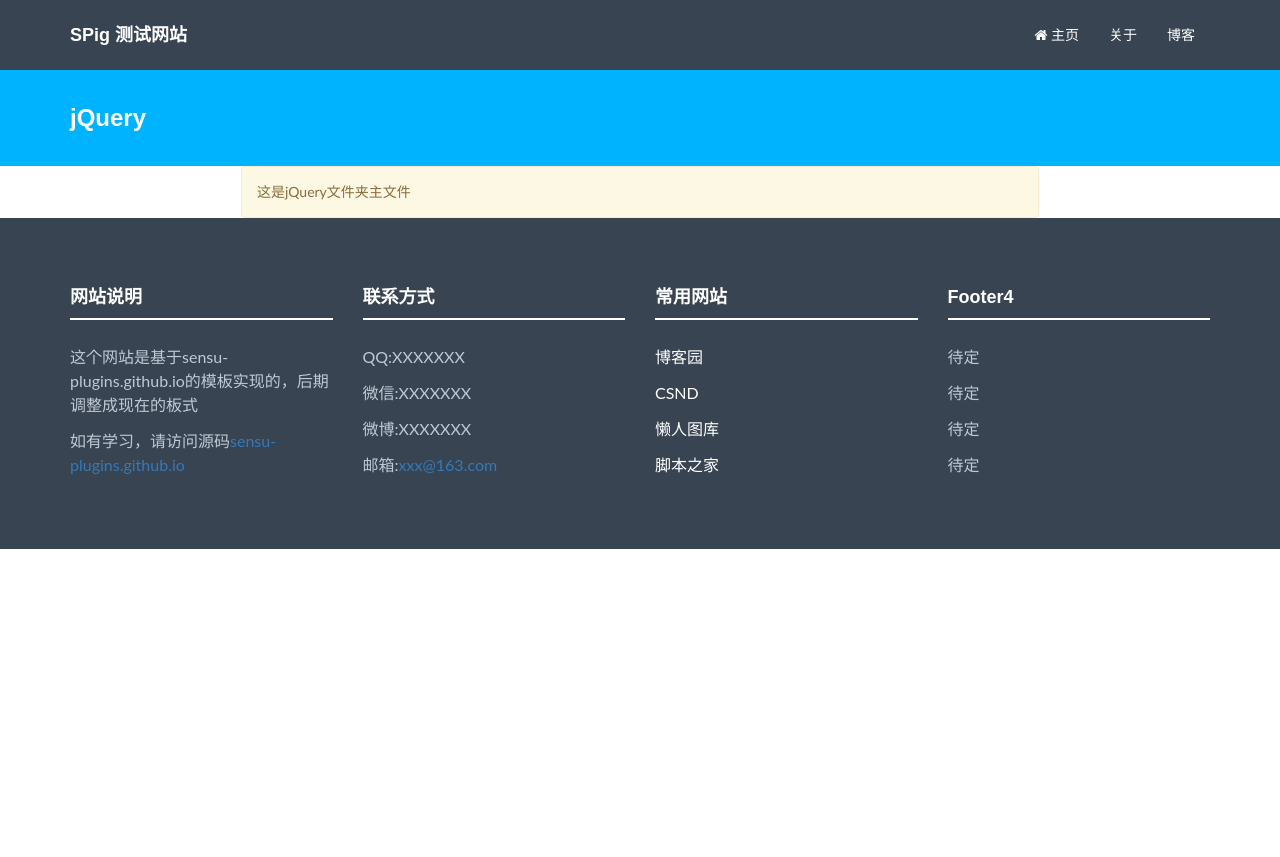
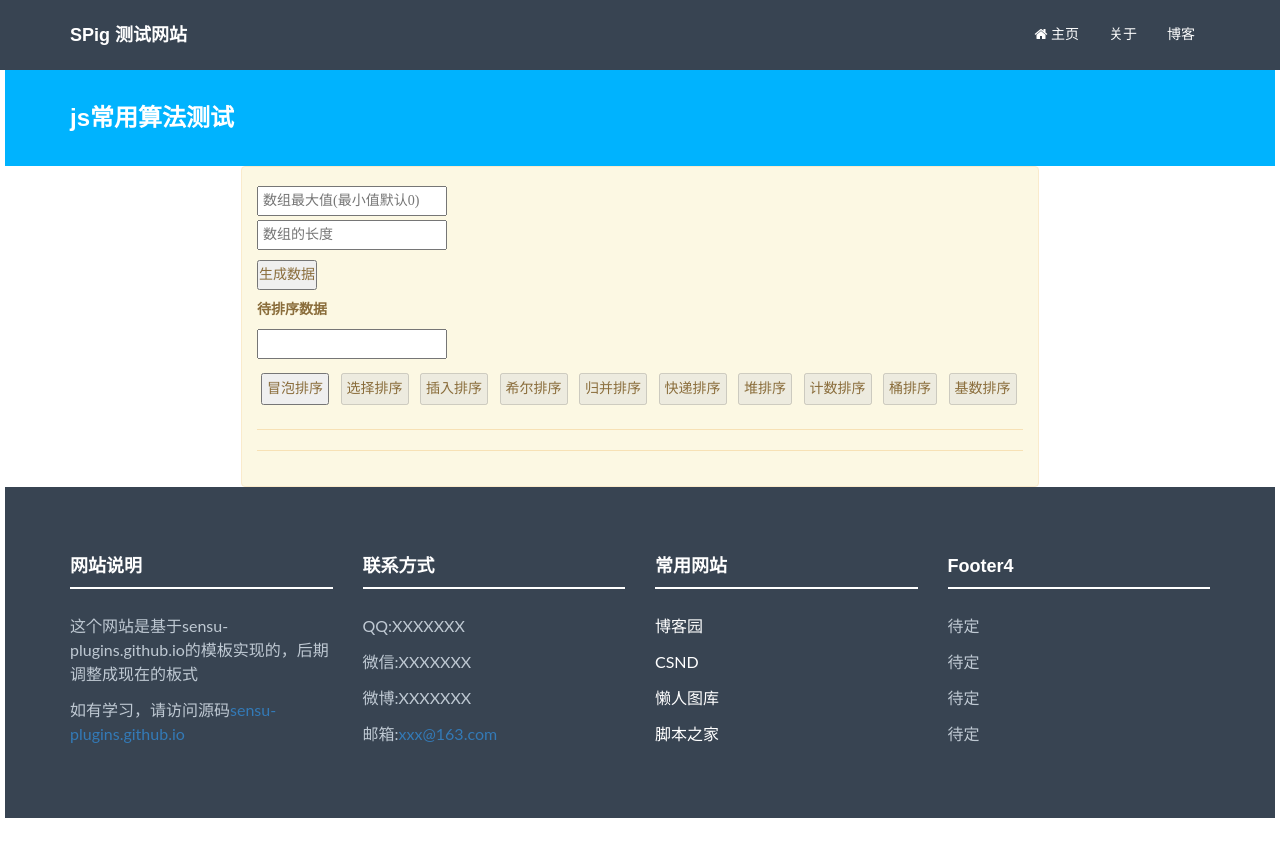
Before and after one commit to yaming042/yaming042.github.io, a Jekyll site: the page built from fe/jq/index.md, in a window 1280 px wide. Shown: the top 857 px of the page. Built offline with Jekyll 4.4.1, drawn with Linux system fonts in a browser that asks for light colours; comment, search, counter and statistics services are not loaded.

Commit message:
add sort article

```diff
--- a/fe/jq/index.md
+++ b/fe/jq/index.md
@@ -1,9 +1,146 @@
 ---
 layout: page
-title: jQuery
+title: js常用算法测试
 permalink: /fe/jq/
 ---
 
 <div class="alert alert-warning" role="alert">
-这是jQuery文件夹主文件
+<link rel="stylesheet" href="{{ site.baseurl }}/public/css/sort.css" />
+<!--1.随机生成乱序数据-->
+	<div class="">
+		<input type="text" id="creatData" value="" placeholder="数组最大值(最小值默认0)">
+		<input type="text" id="countData" value="" placeholder="数组的长度">
+		<input type="button" class="default" value="生成数据">
+		<label for="beforeValue">待排序数据</label>
+		<input type="text" id="testValue" value="">
+
+	</div>
+
+	<div class="btn-zone">
+		<button id="sort1">冒泡排序</button>
+		<button id="sort2" disabled="disabled">选择排序</button>
+		<button id="sort3" disabled="disabled">插入排序</button>
+		<button id="sort4" disabled="disabled">希尔排序</button>
+		<button id="sort5" disabled="disabled">归并排序</button>
+		<button id="sort6" disabled="disabled">快递排序</button>
+		<button id="sort7" disabled="disabled">堆排序</button>
+		<button id="sort8" disabled="disabled">计数排序</button>
+		<button id="sort9" disabled="disabled">桶排序</button>
+		<button id="sort10" disabled="disabled">基数排序</button>
+	</div>
+	<hr>
+	<div class="time-zone"></div>
+	<hr>
+	<div class="list-zone">	</div>
+
+	<script type="text/javascript">
+		var Time = 0,
+			lenTime,
+			afterArr;
+		var dataArr = new Array();
+		//获取随机数
+		function getRandom(n,m){
+	        var c = m - n + 1;
+	        return Math.floor(Math.random() * c + n);
+	    }
+		function creatData(){
+			var rang = $("#creatData").val();
+			var count = $("#countData").val();
+			var isNumber = /^\+?[1-9][0-9]*$/;
+			var data = "",temp;
+
+			if(isNumber.test(rang) && isNumber.test(count)){
+				for(var i=0;i<count;i++){
+					if(i >= count-1){
+						temp = getRandom(0,rang)
+					}else{
+						temp = getRandom(0,rang) + ',';
+					}
+					data += temp;
+				}
+			}
+			return data;
+		}
+		function rendArr(){
+			$(".default").on("click",function(){
+				$("#testValue").val(creatData());
+			});
+		}
+
+		function creatTime(){
+			var d = new Date();
+			return (d.getTime());
+		}
+		function cacuTime(){
+			var d = new Date();
+			return(d.getTime() - Time);
+		}
+
+		function renderList(type){
+			var html = '<div class="afterSort type'+type+'"><p class="item">排序类型：<span>'+dataArr[0]+'</span></p><p class="item">数组：<span>'+dataArr[1]+'</span></p><p class="item">排序时间：<span>'+dataArr[2]+'ms</span></p></div><hr />';
+
+			var timeHtml = '<span id="s'+type+'">'+dataArr[2]+'ms</span>';
+
+			$(timeHtml).appendTo($('.time-zone'));
+			$(html).appendTo($('.list-zone'));
+			dataArr.splice(0,dataArr.length);
+		}
+
+		function beginSort(){
+			var data, testArr;
+			$(".btn-zone button").hover(function(){
+				data = $("#testValue").val();
+				testArr = data.split(",");
+			});
+
+			$(".btn-zone button").on("click",function(){
+				dataArr.push($(this).text());
+				var sortType = $(this).attr("id").substring(4);
+
+				if($(".afterSort").hasClass('type'+sortType)){
+					return ;
+				}
+				var len = testArr.length;
+				for(var i=0;i<len;i++){
+					testArr[i] = Number(testArr[i]);
+				}
+
+				switch (sortType){
+					case '1':
+						Time = creatTime();
+						afterArr = sortByBubble(testArr);
+						lenTime = cacuTime();
+
+						dataArr.push(afterArr);
+						dataArr.push(lenTime);
+						break;
+					default:
+						//...
+				}
+
+				renderList(sortType);
+			});
+		}
+
+		$(window).ready(function(){
+			rendArr();
+			beginSort();
+		});
+
+		//冒泡排序
+		function sortByBubble(arr){
+			var len = arr.length;
+			var temp;
+			for(var i=0;i<len-1;i++){
+				for(var j=0;j<len-1-i;j++){
+					if(arr[j+1] > arr[j]){
+						temp = arr[j+1];
+						arr[j+1] = arr[j];
+						arr[j] = temp;
+					}
+				}
+			}
+			return arr;
+		}
+	</script>
 </div>
--- a/index.html
+++ b/index.html
@@ -60,7 +60,7 @@ tag: full_width
         <div class="col-lg-4">
             <h4>前端这个坑</h4>
             <div class="hline"></div>
-            <p><a class="post-link" href="/fe/jq/">jQuery</a></p>
+            <p><a class="post-link" href="/fe/jq/">js排序算法</a></p>
             <p><a class="post-link" href="/fe/js/">JavaScript</a></p>
             <p><a class="post-link" href="/fe/html/">Html/Css</a></p>
             <p><a class="post-link" href="/fe/react/">React.js</a></p>
--- /dev/null
+++ b/public/css/sort.css
@@ -0,0 +1,9 @@
+*{margin:0;padding:0;box-sizing:border-box;}
+body{font-family:'Microsoft YaHei';margin:5px;}
+input[type='text']{display:block;margin:4px 0;height:30px;padding:0 4px;}
+input[type='button']{display:block;margin:10px 0;height:30px;cursor:pointer;}
+.btn-zone{margin:10px 0;}
+.btn-zone button{margin:4px;padding:4px;cursor:pointer;}
+.time-zone{margin:20px 0;}
+.time-zone span{display:inline-block;border:1px solid #ccc;padding:5px 10px;}
+.list-zone{}
```
